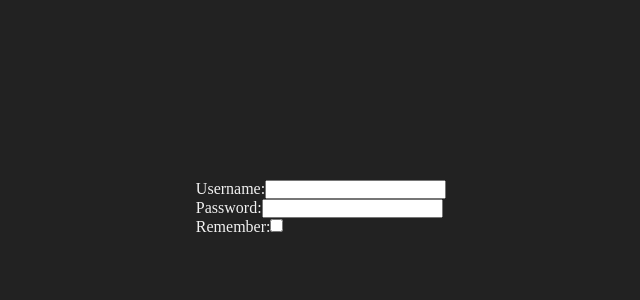
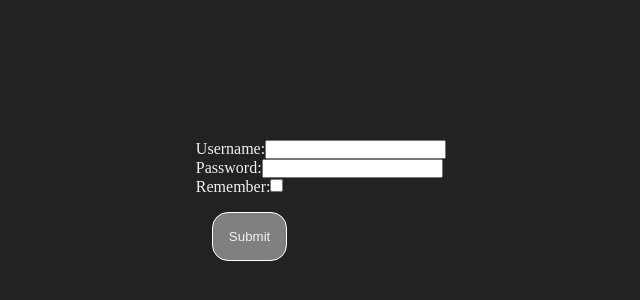
Before and after one commit to hsrvms/develhope-exercises, a React (Vite) app in the folder React/: page / in a window 1280 px wide. Shown: the part 192-492 px from the top of the page, without its empty margins (319-959 px from the left). Built offline with nearby package versions, Linux system fonts and the light colour scheme.

Commit message:
43-controlled-forms

```diff
--- a/React/src/App.css
+++ b/React/src/App.css
@@ -28,3 +28,8 @@ button {
 
   cursor: pointer;
 }
+
+button[disabled] {
+  background: gray;
+  border: 1px solid white;
+}
--- a/React/src/App.jsx
+++ b/React/src/App.jsx
@@ -1,7 +1,7 @@
 import { useState } from "react";
 import "./App.css";
 
-function Login({ formData, onChange }) {
+function Login({ formData, onChange, onLogin }) {
 	return (
 		<div>
 			<div>
@@ -31,6 +31,7 @@ function Login({ formData, onChange }) {
 					onChange={onChange}
 				/>
 			</div>
+			<button disabled={formData.username === '' || formData.password === ''} onClick={onLogin}>Submit</button>
 		</div>
 	);
 }
@@ -41,6 +42,10 @@ const App = () => {
 		password: "",
 		remember: false,
 	});
+
+	function onLogin() {
+		console.log('Login Attempt')
+	}
 
 	function handleChange(e) {
 		const { type, name, checked, value } = e.target;
@@ -63,7 +68,7 @@ const App = () => {
 
 	return (
 		<div id="app">
-			<Login formData={formData} onChange={handleChange} />
+			<Login formData={formData} onChange={handleChange} onLogin={onLogin}/>
 		</div>
 	);
 };
```
